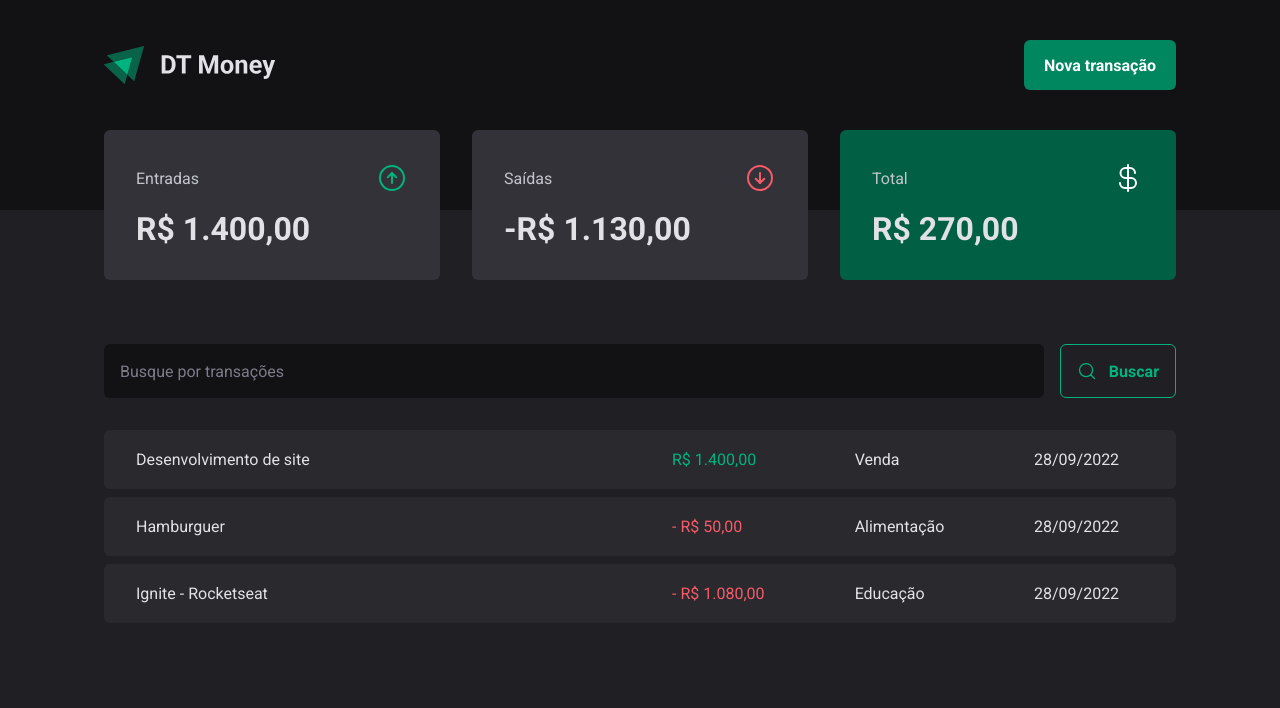
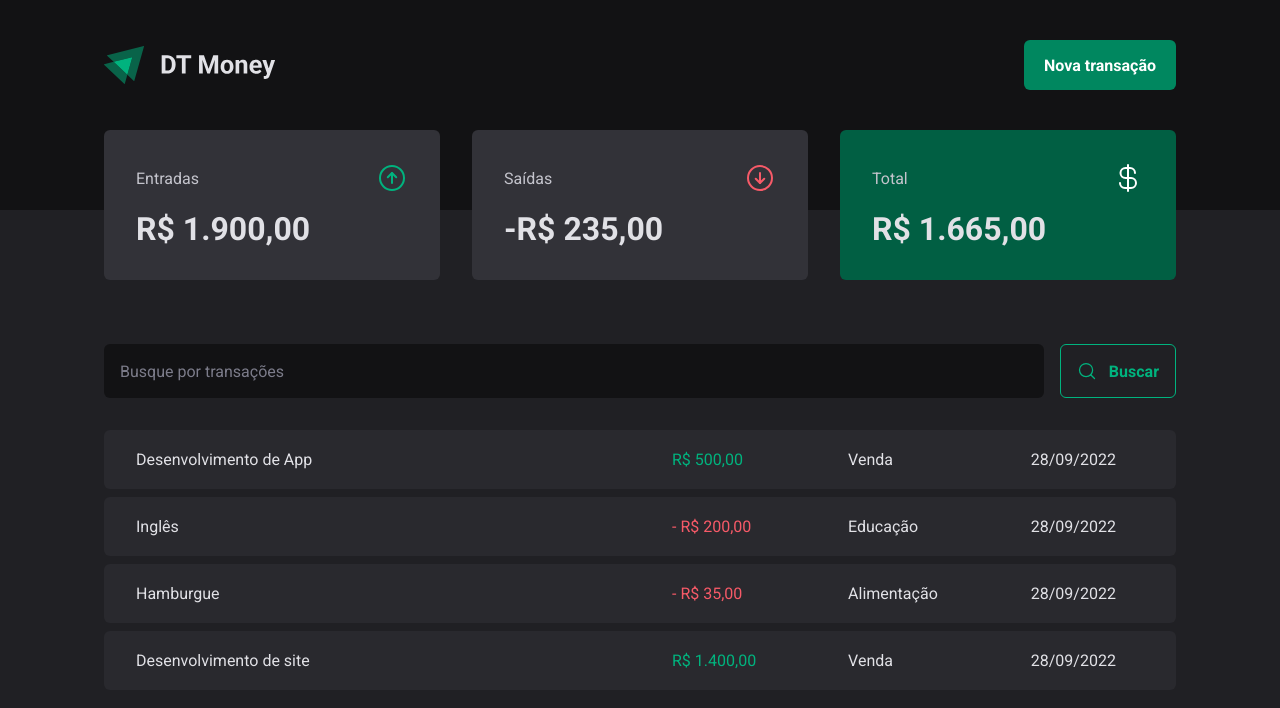
Before and after one commit to davirlima/dt-money, a React (Vite) app: page / in a window 1280 px wide. Shown: the top 708 px of the page. Built offline with nearby package versions, Linux system fonts and the light colour scheme; data requests are answered from the project's data file.

Commit message:
criando nova transação

```diff
--- a/server.json
+++ b/server.json
@@ -9,20 +9,28 @@
       "createdAt": "2022-09-28T01:09:46.514Z"
     },
     {
-      "id": 2,
-      "description": "Hamburguer",
+      "description": "Hamburgue",
+      "price": 35,
+      "category": "Alimentação",
       "type": "outcome",
-      "category": "Alimentação",
-      "price": 50,
-      "createdAt": "2022-09-28T01:02:46.514Z"
+      "createdAt": "2022-09-28T04:00:36.507Z",
+      "id": 2
     },
     {
-      "id": 3,
-      "description": "Ignite - Rocketseat",
+      "description": "Inglês",
+      "price": 200,
+      "category": "Educação",
       "type": "outcome",
-      "category": "Educação",
-      "price": 1080,
-      "createdAt": "2022-09-28T01:24:46.514Z"
+      "createdAt": "2022-09-28T04:00:58.883Z",
+      "id": 3
+    },
+    {
+      "description": "Desenvolvimento de App",
+      "price": 500,
+      "category": "Venda",
+      "type": "income",
+      "createdAt": "2022-09-28T04:01:26.357Z",
+      "id": 4
     }
   ]
 }
--- a/src/components/NewTransactionModal/index.tsx
+++ b/src/components/NewTransactionModal/index.tsx
@@ -10,6 +10,8 @@ import { X, ArrowCircleUp, ArrowCircleDown } from "phosphor-react";
 import * as z from "zod";
 import { zodResolver } from "@hookform/resolvers/zod";
 import { useForm, Controller } from "react-hook-form";
+import { useContext } from "react";
+import { TransactionContext } from "../../contexts/TransactionsContext";
 
 const newTransactionFormSchema = z.object({
   description: z.string(),
@@ -21,6 +23,8 @@ const newTransactionFormSchema = z.object({
 type NewTransactionFormInputs = z.infer<typeof newTransactionFormSchema>;
 
 export function NewTransactionModal() {
+  const { createTransaction } = useContext(TransactionContext);
+
   const {
     register,
     handleSubmit,
@@ -32,7 +36,10 @@ export function NewTransactionModal() {
   });
 
   async function handleCreateNewTransaction(data: NewTransactionFormInputs) {
-    await new Promise((resolve) => setTimeout(resolve, 2000));
+    const { description, price, category, type } = data;
+
+    await createTransaction({ description, price, category, type });
+
     reset();
   }
 
--- a/src/contexts/TransactionsContext.tsx
+++ b/src/contexts/TransactionsContext.tsx
@@ -10,9 +10,17 @@ interface Transaction {
   createdAt: string;
 }
 
+interface CreateTransactionInput {
+  description: string;
+  price: number;
+  category: string;
+  type: "income" | "outcome";
+}
+
 interface TransactionContextData {
   transactions: Transaction[];
   fetchTransactions: (search?: string) => Promise<void>;
+  createTransaction: (data: CreateTransactionInput) => Promise<void>;
 }
 
 export const TransactionContext = createContext({} as TransactionContextData);
@@ -27,10 +35,28 @@ export function TransactionsProvider({ children }: TransactionsProviderProps) {
   async function fetchTransactions(search?: string) {
     const response = await api.get("transactions", {
       params: {
+        _sort: "createdAt",
+        _order: "desc",
         q: search,
       },
     });
     setTransactions(response.data);
+  }
+
+  async function createTransaction({
+    description,
+    price,
+    category,
+    type,
+  }: CreateTransactionInput) {
+    const response = await api.post("transactions", {
+      description: description,
+      price: price,
+      category: category,
+      type: type,
+      createdAt: new Date(),
+    });
+    setTransactions((state) => [...state, response.data]);
   }
 
   useEffect(() => {
@@ -38,7 +64,9 @@ export function TransactionsProvider({ children }: TransactionsProviderProps) {
   }, []);
 
   return (
-    <TransactionContext.Provider value={{ transactions, fetchTransactions }}>
+    <TransactionContext.Provider
+      value={{ transactions, fetchTransactions, createTransaction }}
+    >
       {children}
     </TransactionContext.Provider>
   );
```
